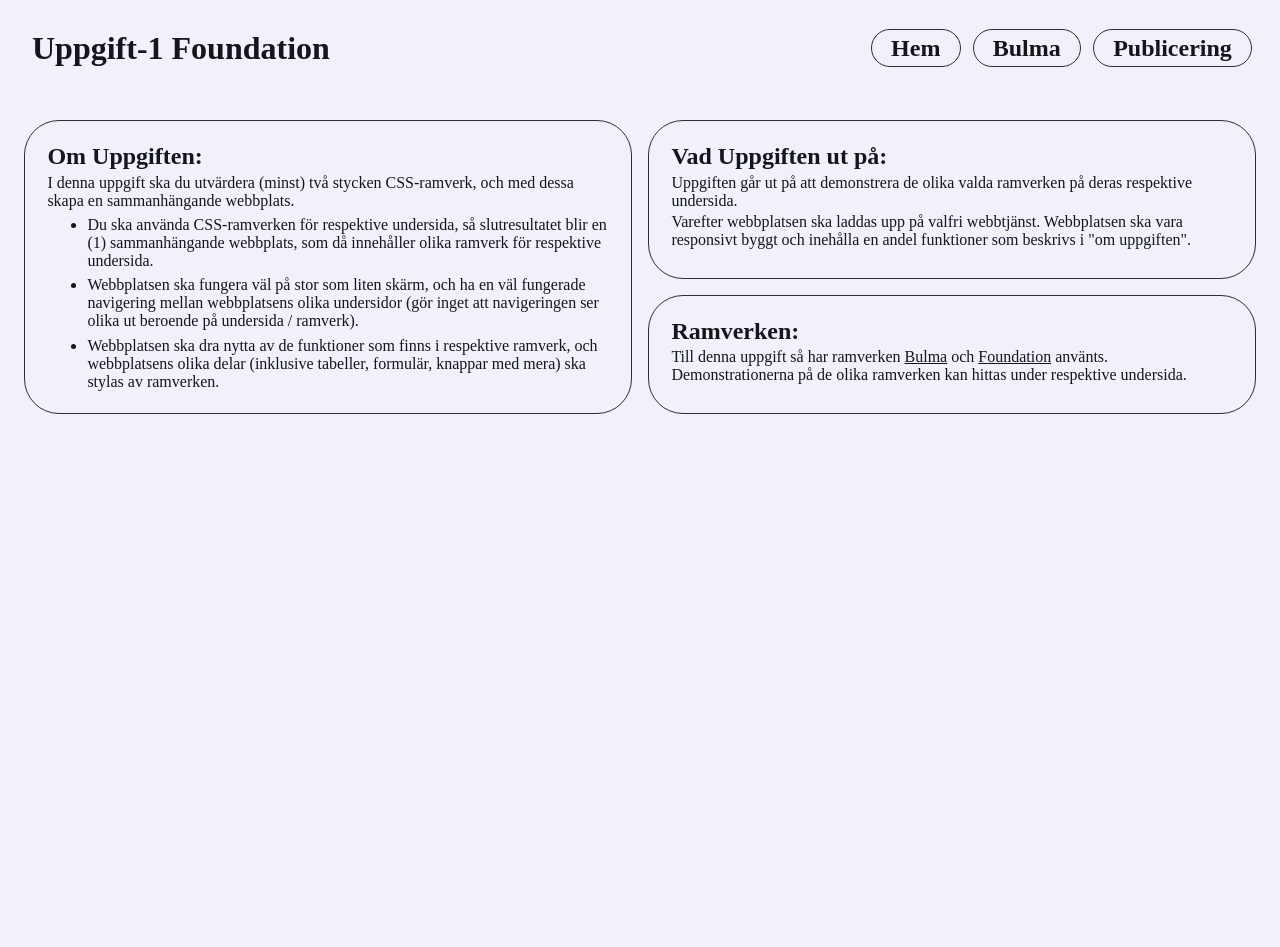
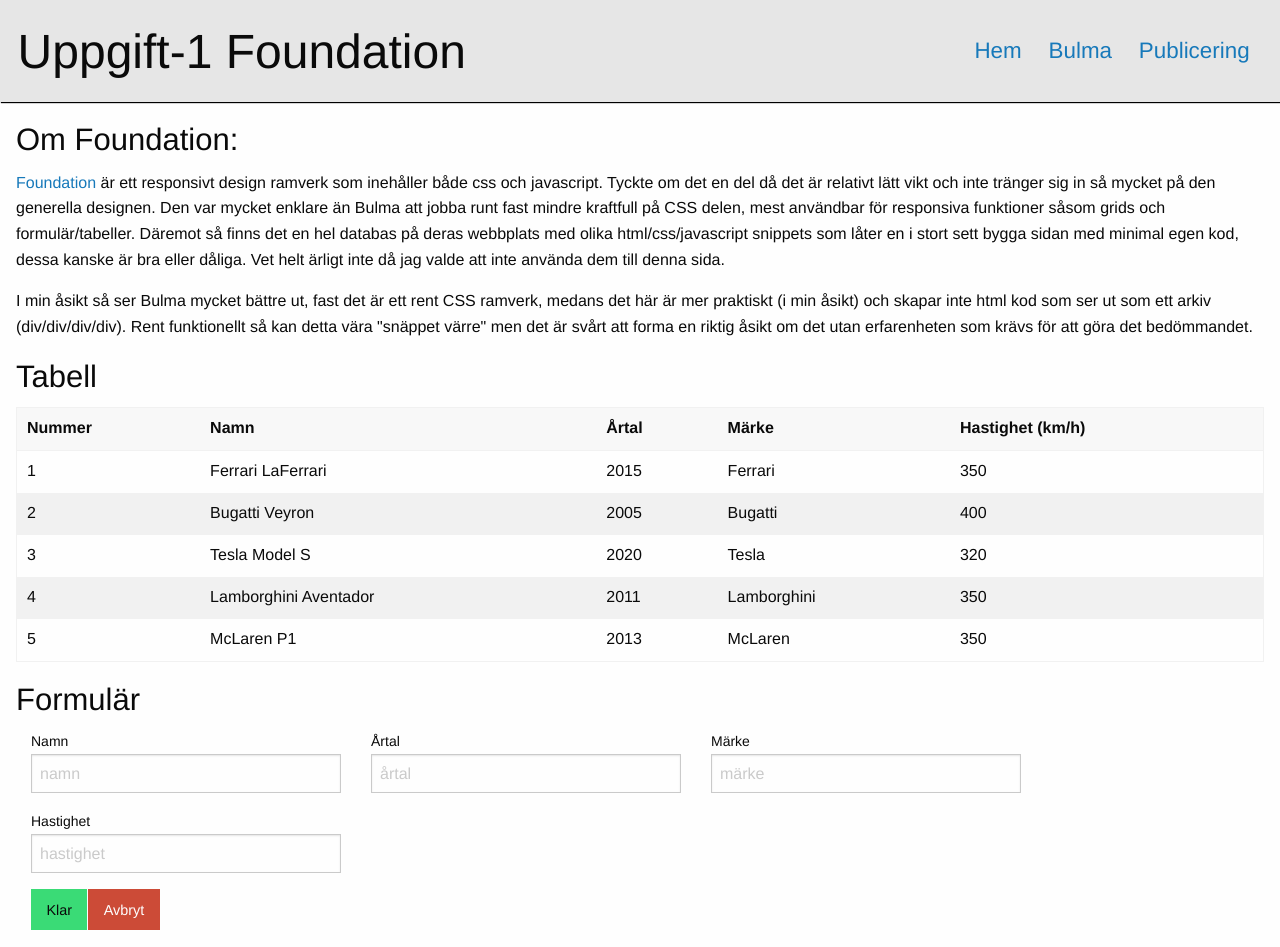
Before and after one commit to Git-Bread/Uppgift1-Fullstack, a plain HTML site: page framework2.html in a window 1280 px wide. Before the commit the page ends 800 px from the top, so only its background shows below. Drawn offline with nearby package versions, Linux system fonts and the light colour scheme.

Commit message:
framework done

```diff
--- a/css/foundation.css
+++ b/css/foundation.css
@@ -0,0 +1,19 @@
+h1 {
+    margin: 0.2em;
+}
+header {
+    box-shadow: 1px 1px 1px black;
+}
+nav {
+    margin-left: 0.4em;
+}
+nav a {
+    font-size: 1.4em;
+    margin-right: 1em;
+}
+a:hover {
+    text-decoration: underline;
+}
+main {
+    margin: 1em;
+}
--- a/framework2.html
+++ b/framework2.html
@@ -6,50 +6,143 @@
         <title>Foundation</title>
         <meta name="description" content="">
         <meta name="viewport" content="width=device-width, initial-scale=1">
-        <link rel="stylesheet" href="css/normalcss.css">
+        <link rel="stylesheet" href="https://cdn.jsdelivr.net/npm/foundation-sites@6.9.0/dist/css/foundation.min.css" crossorigin="anonymous">
+        <link rel="stylesheet" href="css/foundation.css">
+        <script src="https://cdn.jsdelivr.net/npm/foundation-sites@6.9.0/dist/js/foundation.min.js" crossorigin="anonymous"></script>
     </head>
     <body>
-        <header id="nav">
-            <h1>Uppgift-1 Foundation</h1>
-            <nav>
-                <h2><a href="index.html">Hem</a></h2>
-                <h2><a href="framework1.html">Bulma</a></h2>
-                <h2><a href="publishing.html">Publicering</a></h2>
-            </nav>
-            <div id="altNav">
-                <button>&#9776</button>
-                <div id="dropdownOptions">
-                    <h2><a href="index.html">Hem</a></h2>
-                    <h2><a href="framework1.html">Bulma</a></h2>
-                    <h2><a href="publishing.html">Publicering</a></h2>
-                </div>
+        <header class="top-bar">
+            <div class="top-bar-left">
+                <h1>Uppgift-1 Foundation</h1>
+            </div>
+            <div class="top-bar-right">
+                <nav>
+                    <a href="index.html">Hem</a>
+                    <a href="framework1.html">Bulma</a>
+                    <a href="publishing.html">Publicering</a>
+                </nav>
             </div>
         </header>
         <main>
             <section id="about">
-                <h2>Om Uppgiften:</h2>
+                <h3>Om Foundation:</h3>
                 <div>
-                    <p>I denna uppgift ska du utvärdera (minst) två stycken CSS-ramverk, och med dessa skapa en sammanhängande webbplats.</p>
-                    <ul>
-                        <li>Du ska använda CSS-ramverken för respektive undersida, så slutresultatet blir en (1) sammanhängande webbplats, som då innehåller olika ramverk för respektive undersida.</li>
-                        <li>Webbplatsen ska fungera väl på stor som liten skärm, och ha en väl fungerade navigering mellan webbplatsens olika undersidor (gör inget att navigeringen ser olika ut beroende på undersida / ramverk).</li>
-                        <li>Webbplatsen ska dra nytta av de funktioner som finns i respektive ramverk, och webbplatsens olika delar (inklusive tabeller, formulär, knappar med mera) ska stylas av ramverken.</li>
-                    </ul>
+                    <p><a href="https://get.foundation/index.html">Foundation</a> är ett responsivt design ramverk som inehåller både css och javascript. Tyckte om det en del då det är relativt
+                    lätt vikt och inte tränger sig in så mycket på den generella designen. Den var mycket enklare än Bulma att jobba runt fast mindre kraftfull på CSS delen, mest användbar för responsiva funktioner
+                    såsom grids och formulär/tabeller. Däremot så finns det en hel databas på deras webbplats med olika html/css/javascript snippets som låter en i stort sett bygga sidan med minimal egen kod,
+                    dessa kanske är bra eller dåliga. Vet helt ärligt inte då jag valde att inte använda dem till denna sida.</p>
+                    <p>I min åsikt så ser Bulma mycket bättre ut, fast det är ett rent CSS ramverk, medans det här är mer praktiskt (i min åsikt) och skapar inte html kod som ser ut som ett arkiv
+                        (div/div/div/div). Rent funktionellt så kan detta vära "snäppet värre" men det är svårt att forma en riktig åsikt om det utan erfarenheten som krävs för att göra
+                        det bedömmandet.
+                    </p>
                 </div>
             </section>
             <section>
-                <h2>Vad Uppgiften ut på:</h2>
-                <div>
-                    <p>Uppgiften går ut på att demonstrera de olika valda ramverken på deras respektive undersida.</p>
-                    <p>Varefter webbplatsen ska laddas upp på valfri webbtjänst. Webbplatsen ska vara responsivt byggt och inehålla en andel funktioner som beskrivs i "om uppgiften".</p>
+                <h3>Tabell</h3>
+                <div class="table-scroll">
+                    <table class="hover">
+                        <thead>
+                            <th>Nummer</th>
+                            <th>Namn</th>
+                            <th>Årtal</th>
+                            <th>Märke</th>
+                            <th>Hastighet (km/h)</th>
+                        </thead>
+                        <tbody id="tableBody">
+                            <tr>
+                                <td>1</td>
+                                <td>Ferrari LaFerrari</td>
+                                <td>2015</td>
+                                <td>Ferrari</td>
+                                <td>350</td>
+                            </tr>
+                            <tr>
+                                <td>2</td>
+                                <td>Bugatti Veyron</td>
+                                <td>2005</td>
+                                <td>Bugatti</td>
+                                <td>400</td>
+                            </tr>
+                            <tr>
+                                <td>3</td>
+                                <td>Tesla Model S</td>
+                                <td>2020</td>
+                                <td>Tesla</td>
+                                <td>320</td>
+                            </tr>
+                            <tr>
+                                <td>4</td>
+                                <td>Lamborghini Aventador</td>
+                                <td>2011</td>
+                                <td>Lamborghini</td>
+                                <td>350</td>
+                            </tr>
+                            <tr>
+                                <td>5</td>
+                                <td>McLaren P1</td>
+                                <td>2013</td>
+                                <td>McLaren</td>
+                                <td>350</td>
+                            </tr>
+                        </tbody>
+                    </table>
                 </div>
             </section>
             <section>
-                <h2>Ramverken:</h2>
-                <div>
-                    <p>Till denna uppgift så har ramverken <a href="https://bulma.io/documentation/">Bulma</a> och <a href="https://get.foundation/">Foundation</a> använts. Demonstrationerna på de olika ramverken kan hittas under respektive undersida.</p>
-                </div>
+                <h3>Formulär</h3>
+                <form style="float: left;" onsubmit="populate(this); return false;">
+                    <div class="grid-container">
+                      <div class="grid-x grid-padding-x">
+                        <div class="medium-4 cell">
+                            <label for="input1">Namn
+                                <input id="input1" type="text" placeholder="namn">
+                            </label>
+                        </div>
+                        <div class="medium-4 cell">
+                            <label for="input2">Årtal
+                                <input id="input2" type="text" placeholder="årtal">
+                            </label>
+                        </div>
+                        <div class="medium-4 cell">
+                            <label for="input3">Märke
+                                <input id="input3" type="text" placeholder="märke">
+                            </label>
+                        </div>
+                        <div class="medium-4 cell">
+                            <label for="input4">Hastighet
+                                <input id="input4" type="number" placeholder="hastighet">
+                            </label>
+                        </div>
+                      </div>
+                      <div class="button-group">
+                        <button class="submit success button">Klar</button>
+                        <button class="alert button">Avbryt</button>
+                    </div>
+                    </div>
+                  </form>
             </section>
         </main>
+        <script>
+            function populate(formElement) {
+                let tableBody = document.getElementById('tableBody');
+                let table = document.createElement('tr');
+                let number = document.createElement('td');
+                number.innerHTML = tableBody.children.length + 1;
+                let name = document.createElement('td');
+                name.innerHTML = formElement[0].value;
+                let year = document.createElement('td');
+                year.innerHTML = formElement[1].value;
+                let manu = document.createElement('td');
+                manu.innerHTML = formElement[2].value;
+                let speed = document.createElement('td');
+                speed.innerHTML = formElement[3].value;
+                table.append(number);
+                table.append(name);
+                table.append(year);
+                table.append(manu);
+                table.append(speed);
+                tableBody.append(table);
+            };
+        </script>
     </body>
 </html>
```
Also changed, not shown: framework1.html (+1 -1 lines).
